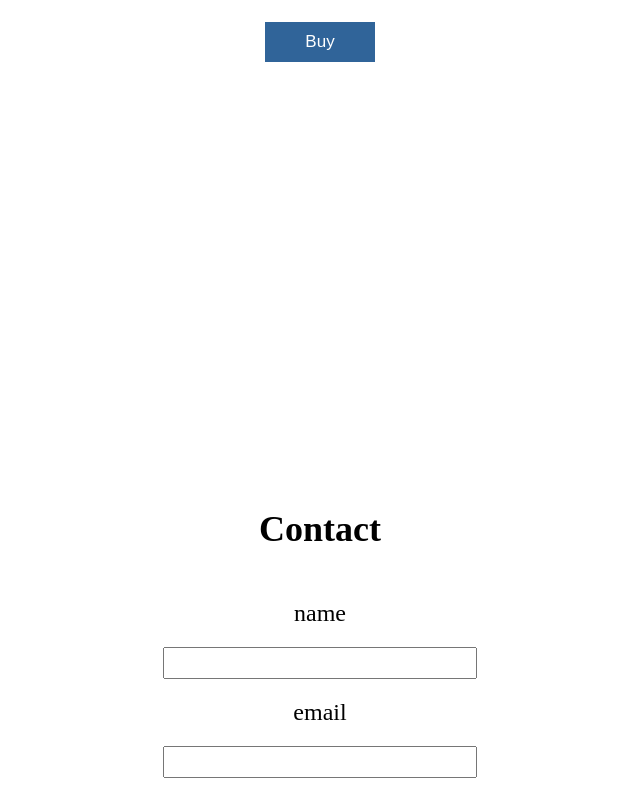
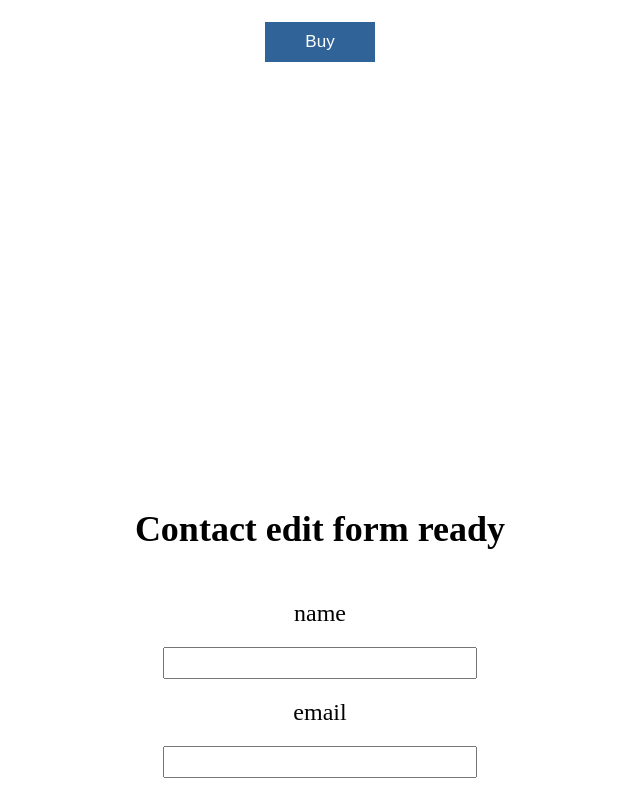
Before and after one commit to RANJITNAYAK43/hello.html, a plain HTML site: page index.html in a window 1280 px wide. Shown: the part 433-1228 px from the top of the page, without its empty margins (320-960 px from the left). Drawn offline with Linux system fonts and the light colour scheme.

Commit message:
Update index.html

```diff
--- a/index.html
+++ b/index.html
@@ -26,7 +26,7 @@
 </section>
 <section class="form-section">
     <header>
-        <h2>Contact</h2>
+        <h2>Contact edit form ready</h2>
 
     </header>
     <form>
```
